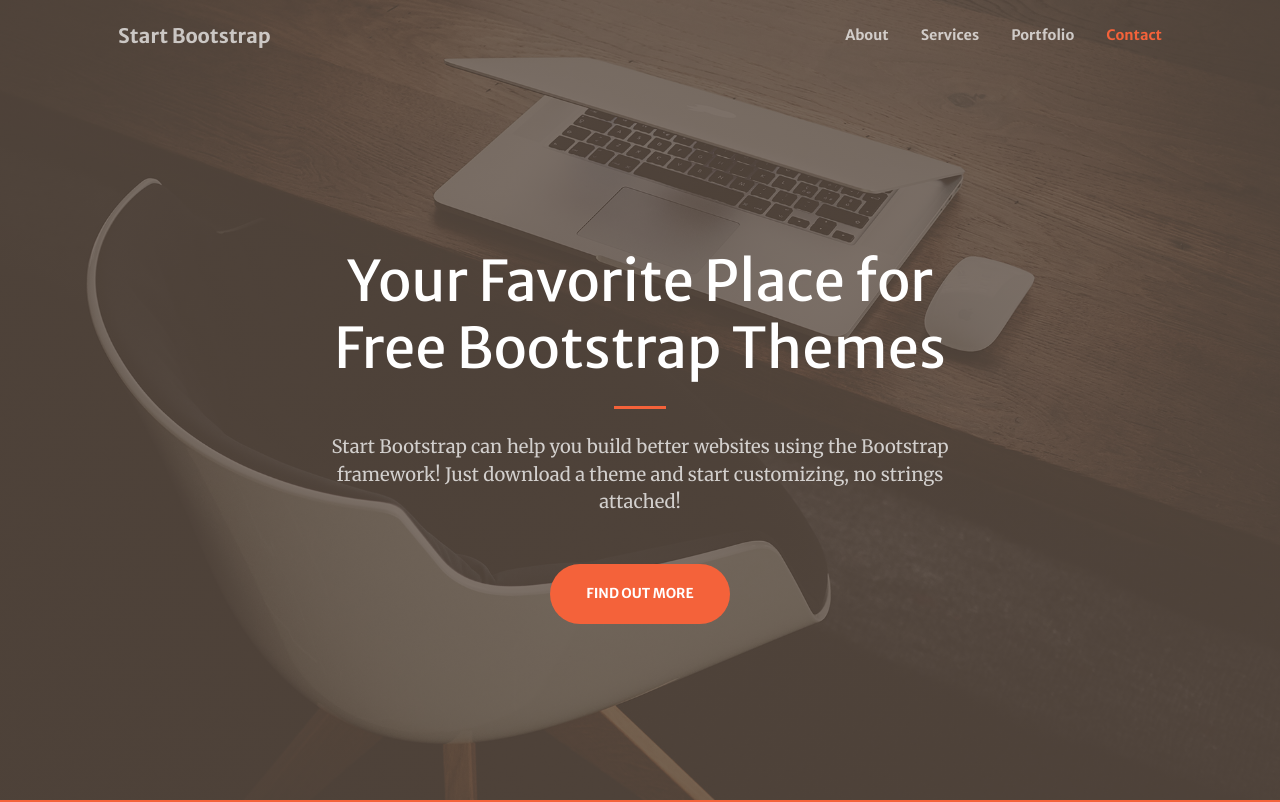
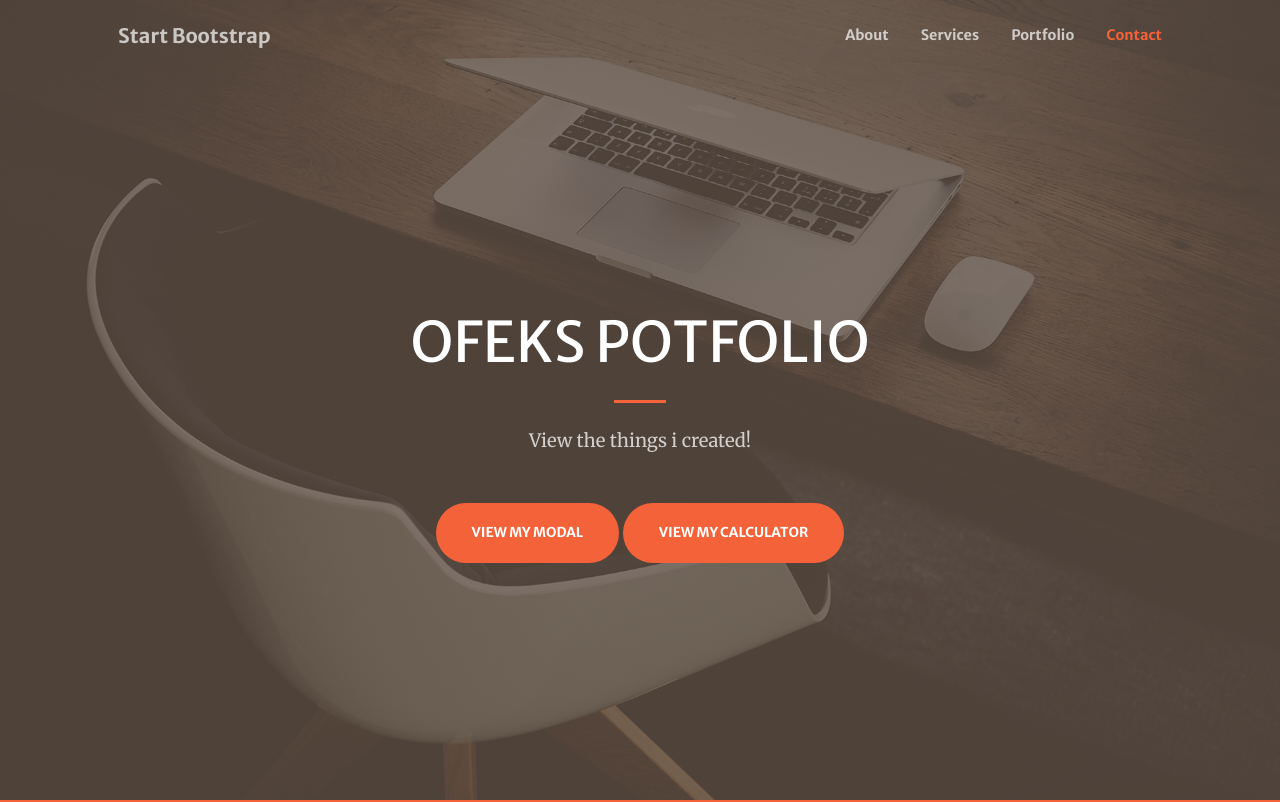
Before and after one commit to ofekmaslaty/ofekmaslaty.github.io, a plain HTML site: page index.html in a window 1280 px wide. Shown: the top 802 px of the page. Drawn offline with nearby package versions, Linux system fonts and the light colour scheme; some packages are replaced by stand-ins of ours; a script that the page names is missing.

Commit message:
tiny changes

```diff
--- a/index.html
+++ b/index.html
@@ -39,12 +39,13 @@
             <div class="container px-4 px-lg-5 h-100">
                 <div class="row gx-4 gx-lg-5 h-100 align-items-center justify-content-center text-center">
                     <div class="col-lg-8 align-self-end">
-                        <h1 class="text-white font-weight-bold">Your Favorite Place for Free Bootstrap Themes</h1>
+                        <h1 class="text-white font-weight-bold">OFEKS POTFOLIO</h1>
                         <hr class="divider" />
                     </div>
                     <div class="col-lg-8 align-self-baseline">
-                        <p class="text-white-75 mb-5">Start Bootstrap can help you build better websites using the Bootstrap framework! Just download a theme and start customizing, no strings attached!</p>
-                        <a class="btn btn-primary btn-xl" href="#about">Find Out More</a>
+                        <p class="text-white-75 mb-5">View the things i created!</p>
+                        <a class="btn btn-primary btn-xl" href="/modal/">View my modal</a>
+                        <a class="btn btn-primary btn-xl" href="/calculator">View my calculator</a>
                     </div>
                 </div>
             </div>
```
